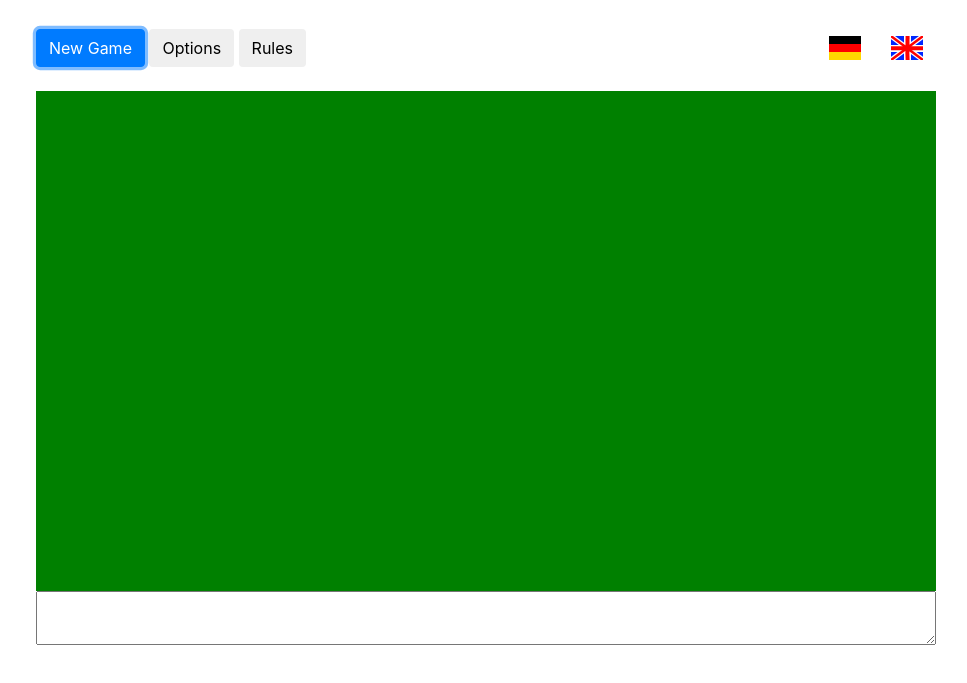
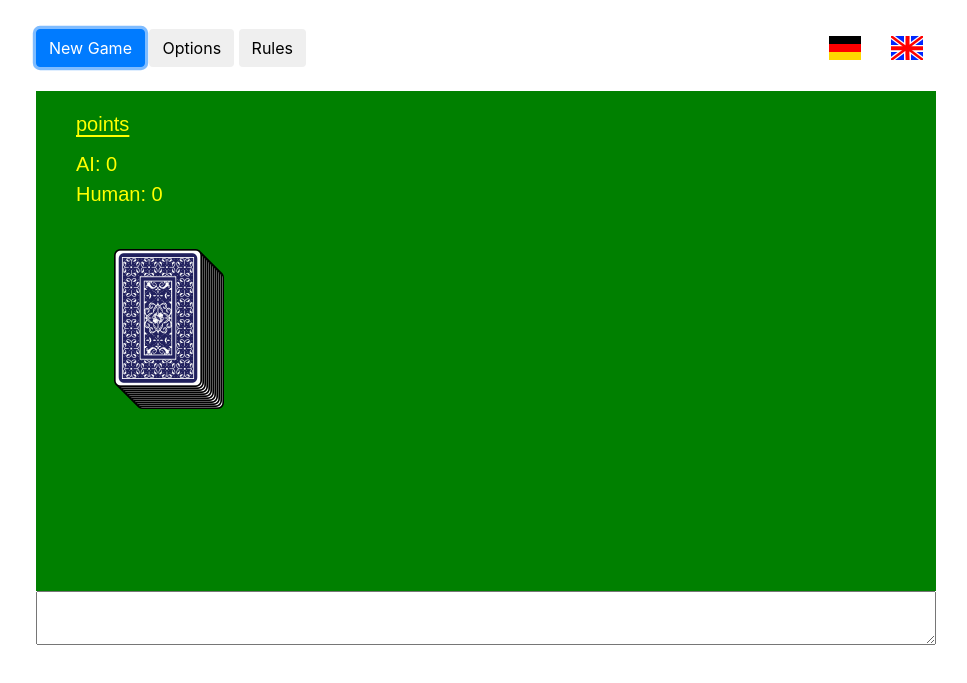
Before and after one commit to nilsgeilen/sechsundsechzig, a plain HTML site: page index.html in a window 1280 px wide. Both pictures are taken after a click on the button "New Game". Shown: the part 51-734 px from the top of the page, without its empty margins (154-1121 px from the left). Drawn offline with nearby package versions, Linux system fonts and the light colour scheme.

Commit message:
Improve ui

```diff
--- a/index.html
+++ b/index.html
@@ -42,6 +42,8 @@
             <option>blue</option>
             <option>white</option>
             <option>red</option>
+            <option>black</option>
+            <option>gray</option>
           </select>
         </label>
 
@@ -74,8 +76,7 @@
       $('#options').hide()
       $('#game').show()
       options.background = $('#colorPicker').val()
-      // if (options.background === "white")
-      // options.foreground = "black"
+      options.foreground = options.background === 'white' ? 'black' : 'yellow'
       options.visibility = $('#visibilityPicker').val()
     }
   </script>
--- a/src/game.js
+++ b/src/game.js
@@ -37,14 +37,15 @@ let options = {
 
 function restart() {
     table.reset()
-    render(-1)
+    dealt = false
+    render()
 }
 
 const GAME_LVL = ["remis", "normal", "schneider", "schwarz"]
 
 let dealt = false
 
-//window.onload = render
+window.onload = render
 
 canvas.addEventListener('click', function (evt) {
     let mouse = getMousePos(canvas, evt)
@@ -61,8 +62,7 @@ canvas.addEventListener('click', function (evt) {
         else {
             alert(result.player + " wins the hand "+GAME_LVL[result.points]+" (" + result.points + " points)")
         }
-
-        //else throw "Fail: corrupted result"
+        dealt = false
     } else if (!table.cleanUp()) {
         if (table.waitingForUserInput()) {
             if (inRect(mouse, 80, 238, 180, 315)) {
@@ -87,7 +87,7 @@ canvas.addEventListener('click', function (evt) {
         sound.place.play()
     }
 
-    render(-1)
+    render(evt)
 
     // log.append(game.hands[1].cards.reduce((a, b) => a+" "+b)+"\n")
     // console.log(extractFeatures(game, 0))
@@ -127,20 +127,16 @@ function render(evt) {
     ctx.fillStyle = options.foreground
 
 
-    if (Math.max(...table.points) >= 7) {
-        let player = table.players[table.points[0] >= 7 ? 0 : 1];
+    // if (Math.max(...table.points) >= 7) {
+    //     let player = table.players[table.points[0] >= 7 ? 0 : 1];
 
-        ctx.font = "30px Arial"
-        ctx.textAlign = "center"
-        ctx.fillText("("+table.points[0]+" to "+table.points[1]+')', consts.WIN_WIDTH / 2, consts.WIN_HEIGHT/2+30)
-        ctx.fillText(player+ " wins the game", consts.WIN_WIDTH / 2, consts.WIN_HEIGHT/2-30)
-        return
-    }
+    //     ctx.font = "30px Arial"
+    //     ctx.textAlign = "center"
+    //     ctx.fillText("("+table.points[0]+" to "+table.points[1]+')', consts.WIN_WIDTH / 2, consts.WIN_HEIGHT/2+30)
+    //     ctx.fillText(player+ " wins the game", consts.WIN_WIDTH / 2, consts.WIN_HEIGHT/2-30)
+    //     return
+    // }
 
-    if (!dealt) {
-
-        return
-    }
 
     let mouse = evt ? getMousePos(canvas, evt) : { x: 0, y: 0 }
     let game = table.game
@@ -162,20 +158,35 @@ function render(evt) {
     ctx.textAlign = "left"
 
     ctx.fillText("points", 40, 40)
-    var text = ctx.measureText("points");
-    ctx.fillRect(40, 44, text.width, 2);
+    ctx.fillRect(40, 44, ctx.measureText("points").width, 2);
     for (let i = 0; i < 2; i++)
         ctx.fillText(table.players[i] + ": " +table.points[i], 40, 110- 30 * i)
 
-    ctx.font = "30px Arial"
-    ctx.textAlign = "center"
+    if (!dealt) {
+        renderPile(game.deck, 100, 180)
+        return
+    }
 
     if (game.deck.size) {
         const closed = game.deck.closed || wait_for_user_input && inRect(mouse, 80, 238, 180, 315) && game.canExchange() === -1
         renderDeck(game.deck, true, closed, 100, 180)
     }
 
-    $('#trumplbl').text("Trump: " + Card.SYMBOLS[game.trump])
+    //$('#trumplbl').text("Trump: " + Card.SYMBOLS[game.trump])
+    ctx.fillText("trump", 40, 400)
+    let measure = ctx.measureText("points")
+    ctx.fillRect(40, 404, measure.width, 2);
+
+    ctx.font = "40px Arial"
+    ctx.textAlign = "center"
+    let trump_color = Card.COLORS[game.trump]
+    if (trump_color !== options.background)
+        ctx.fillStyle = trump_color
+    ctx.fillText(Card.SYMBOLS[game.trump], 40 + measure.width/2, 440)
+    ctx.fillStyle = options.foreground
+    ctx.font = "30px Arial"
+
+
 
     renderHand(game.hands[0], true, highlighted, canMeld, 350)
     renderHand(game.hands[1], false, -1, -1, 0)
@@ -186,8 +197,6 @@ function render(evt) {
     if (game.trick[1]) {
         renderCard(game.trick[1], 460, 173)
     }
-
-
 
     let x = 750
 
--- a/src/logic.js
+++ b/src/logic.js
@@ -12,34 +12,37 @@ class Card {
             this.img = new Image()
             this.img.src = "gfx/paris/cards/" + Card.SUITS_FULL[suit] + "/" + Card.RANKS_FULL[rank] + ".png"
         }
+        Object.freeze(this)
     }
 
     toString() {
         return Card.SYMBOLS[this.suit] + Card.RANKS[this.rank]
     }
+
+    static SUITS = ['C', 'H', 'S', 'D']
+    static SUITS_FULL = ['club', 'heart', 'spade', 'diamond']
+    static SYMBOLS = ['\u2663', '\u2665', '\u2660', 	'\u2666']
+    static COLORS = ['black', 'red', 'black', 'red']
+    static RANKS = ['A', 'K', 'Q', 'J', '10', '9']
+    static RANKS_FULL = ['ace', 'king', 'queen', 'jack', 'ten', 'nine']
+
+    static EYES = [11, 4, 3, 2, 10, 0]
+    static POWER = [13, 11, 10, 9, 12, 8]
+
+    static CLUBS = 0
+    static SPADES = 2
+    static HEARTS = 1
+    static DIAMONDS = 3
+    static NO_TRUMP = -1
+
+    static ACE = 0
+    static KING = 1
+    static QUEEN = 2
+    static JACK = 3
+    static TEN = 4
+    static NINE = 5
+
 }
-
-Card.SUITS = ['C', 'H', 'S', 'D']
-Card.SUITS_FULL = ['club', 'heart', 'spade', 'diamond']
-Card.SYMBOLS = ['\u2663', '\u2665', '\u2660', 	'\u2666']
-Card.RANKS = ['A', 'K', 'Q', 'J', '10', '9']
-Card.RANKS_FULL = ['ace', 'king', 'queen', 'jack', 'ten', 'nine']
-
-Card.EYES = [11, 4, 3, 2, 10, 0]
-Card.POWER = [13, 11, 10, 9, 12, 8]
-
-Card.CLUBS = 0
-Card.SPADES = 2
-Card.HEARTS = 1
-Card.DIAMONDS = 3
-Card.NO_TRUMP = -1
-
-Card.ACE = 0
-Card.KING = 1
-Card.QUEEN = 2
-Card.JACK = 3
-Card.TEN = 4
-Card.NINE = 5
 
 class Deck {
     constructor(card_cnt) {
@@ -48,7 +51,6 @@ class Deck {
 
         for (let rank = 0; rank < card_cnt; rank++) {
             for (let suit = 0; suit < 4; suit++) {
-
                 this.cards.push(new Card(suit, rank))
             }
         }
@@ -186,6 +188,14 @@ class Tricks {
 
 const GameState = function () {
     class GameState {
+
+        static PHASE_1 = 1
+        static PHASE_2 = 2
+        static PHASE_CLOSED = 3
+
+        static REMIS = "remis"
+        static UNDEC = 0
+
         constructor(game) {
             if (game) {
                 this.deck = game.deck.copy()
@@ -442,12 +452,6 @@ const GameState = function () {
     const __LISTS_TRUE = Array(7).fill(null).map((_, i) => Array(i).fill(true))
     const __RANGE = [...Array(7).keys()].map(n => [...Array(n).keys()])
 
-    GameState.PHASE_1 = 1
-    GameState.PHASE_2 = 2
-    GameState.PHASE_CLOSED = 3
-
-    GameState.REMIS = "remis"
-    GameState.UNDEC = 0
 
     function __legal(game, cards, other) {
         let result = __LISTS_FALSE[cards.length].slice(0)
@@ -482,7 +486,7 @@ const GameState = function () {
         }
     }
 
-    return GameState
+    return Object.freeze(GameState)
 }()
 
 class Table {
@@ -507,7 +511,7 @@ class Table {
         if (vps) {
             this.deal()
             if (vps === GameState.REMIS)
-                return {remis:true}
+                return GameState.REMIS
             let [winner, points] = vps > 0 ? [0, vps] : [1, -vps]
             let game = (this.points[winner] += points) >= 7
             let player = this.players[winner]
```
